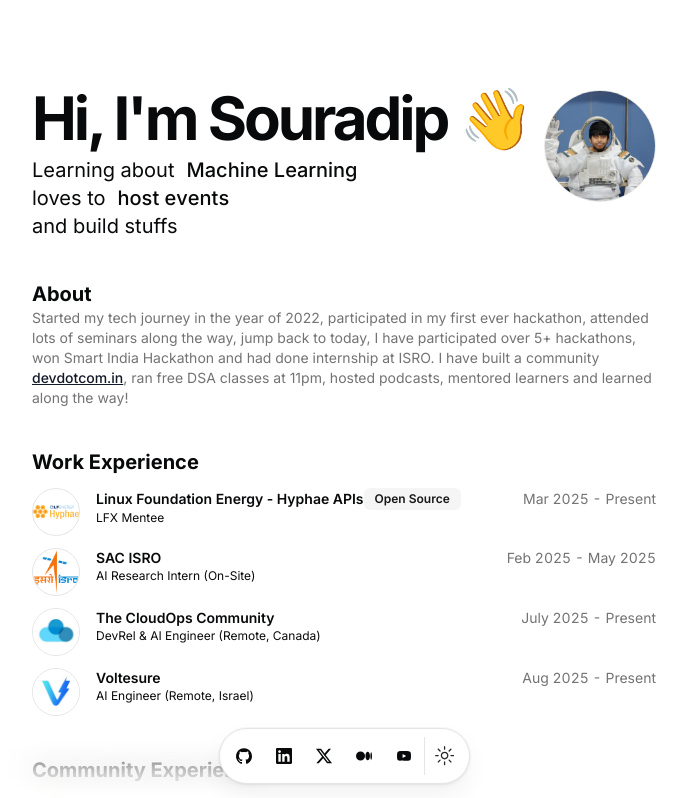
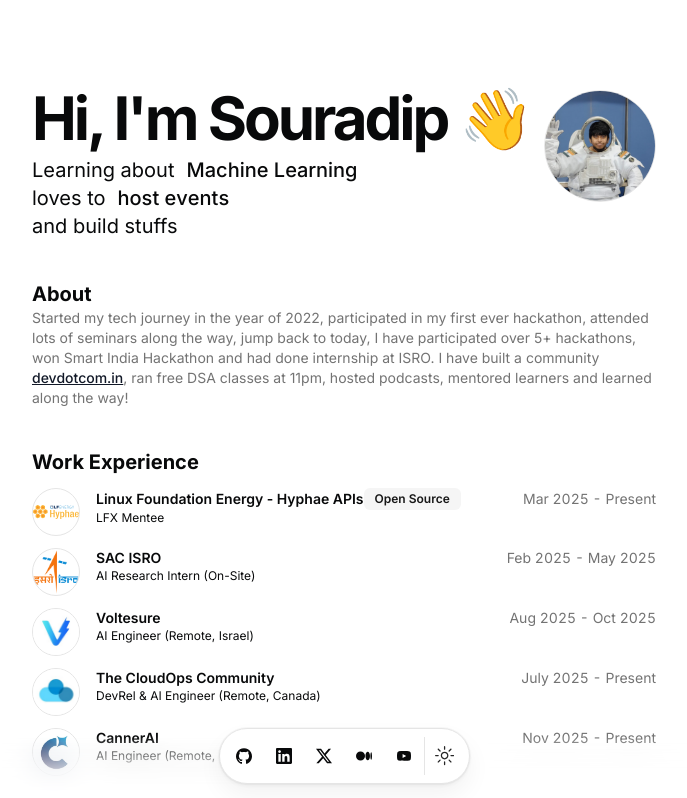
Before and after one commit to Souradip121/Portfolio, a Next.js app: page / in a window 1280 px wide. Shown: the top 798 px of the page, without its empty margins (296-983 px from the left). Built offline with nearby package versions, Linux system fonts and the light colour scheme.

Commit message:
feat: add comprehensive resume data and CannerAI logo for portfolio content
Signed-off-by: Souradip Pal <souradip12b@gmail.com>

```diff
--- a/src/data/resume.tsx
+++ b/src/data/resume.tsx
@@ -150,6 +150,18 @@
         "Working with satellite data processing and integration of Machine Learning models into the platform. Developed Flask APIs for model deployment and data processing pipeline for efficient handling of satellite imagery data. Contributed to the enhancement of data processing capabilities for satellite imagery analysis.",
     },
     {
+      company: "Voltesure",
+      href: "https://voltesure.com/",
+      badges: [],
+      location: "Remote",
+      title: "AI Engineer (Remote, Israel)",
+      logoUrl: "/voltesure_logo.jpeg",
+      start: "Aug 2025",
+      end: "Oct 2025",
+      description:
+        "Working on creating AI Agents & Using Supabase for backend services.",
+    },
+    {
       company: "The CloudOps Community",
       href: "https://thecloudopscommunity.org/",
       badges: [],
@@ -162,16 +174,16 @@
         "Focusing on developer relations and AI initiatives within the community, creating AI Projects, and creating educational content.",
     },
     {
-      company: "Voltesure",
-      href: "https://voltesure.com/",
+      company: "CannerAI",
+      href: "https://cannerai.com/",
       badges: [],
       location: "Remote",
-      title: "AI Engineer (Remote, Israel)",
-      logoUrl: "/voltesure_logo.jpeg",
-      start: "Aug 2025",
+      title: "AI Engineer (Remote, Canada)",
+      logoUrl: "/cannerai.webp",
+      start: "Nov 2025",
       end: "Present",
       description:
-        "Working on creating AI Agents & Using Supabase for backend services.",
+        "Working on creating Production Ready Backend services for the platform.",
     },
   ],
   volunteering: [
```
Also changed, not shown: public/cannerai.webp (added).
